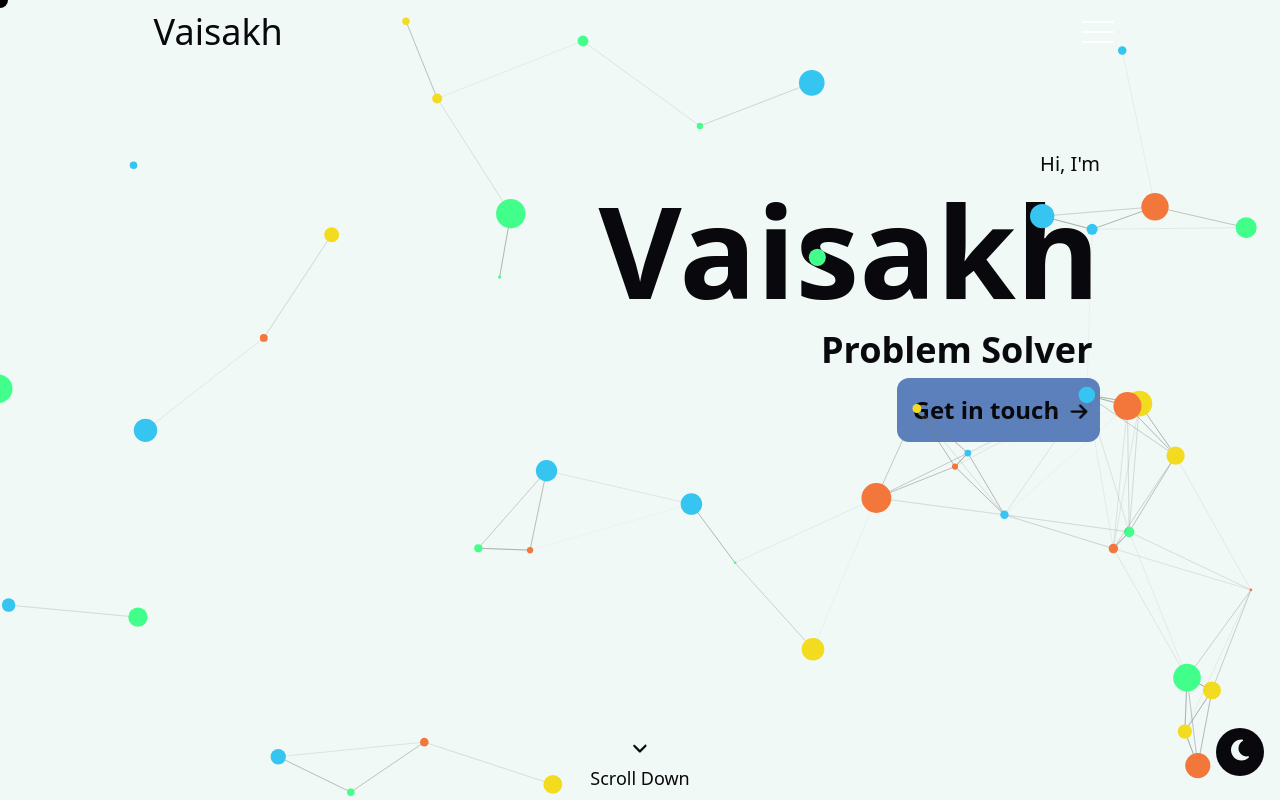
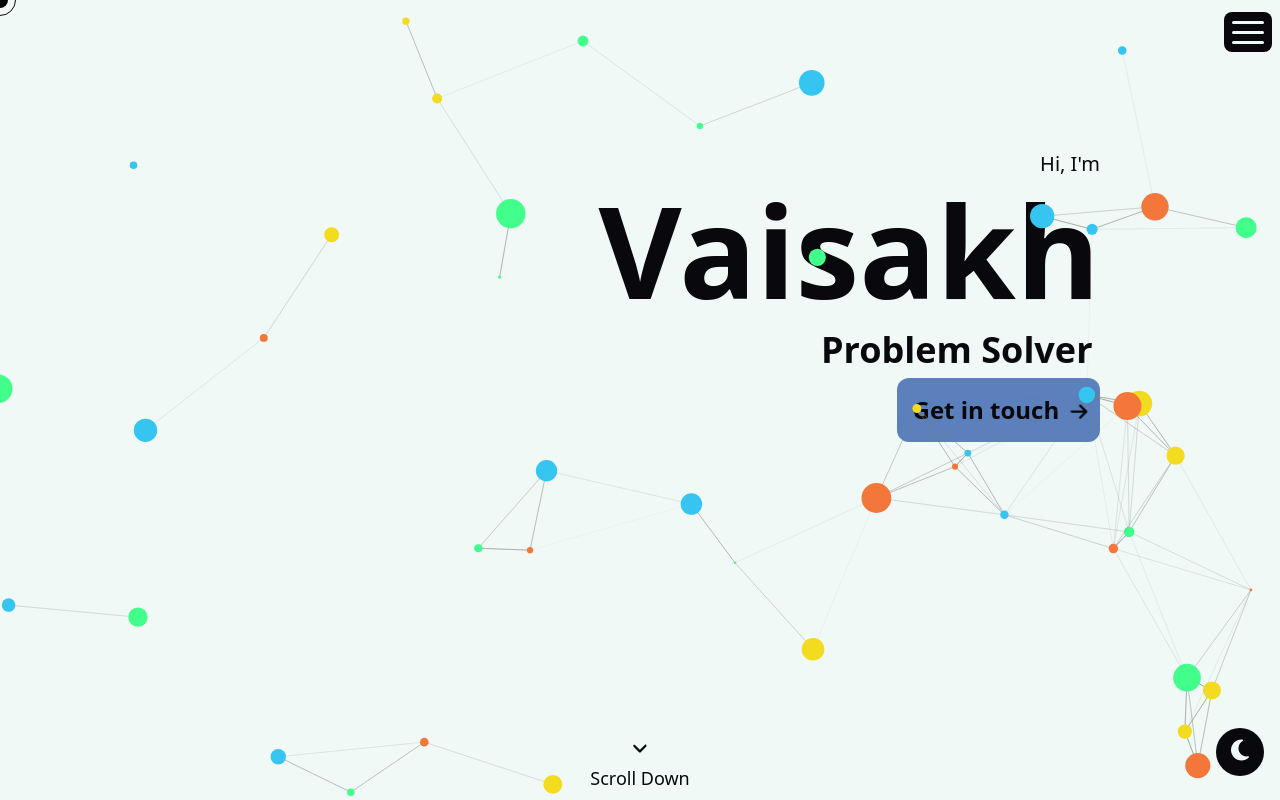
Before and after one commit to cr1spyvada/Simple-Portfolio, a Next.js app: page / in a window 1280 px wide. Shown: the top 800 px of the page. Built offline with nearby package versions, Linux system fonts and the light colour scheme.

Commit message:
update to navbar

```diff
--- a/components/NavBar.js
+++ b/components/NavBar.js
@@ -12,16 +12,42 @@ export const NavBar = ({ textEnter, textLeave }) => {
   };
   return (
     // TODO: add content to meta
-    <div className="invisible md:visible fixed w-full md:w-[75vw] left-[12vw] z-[110] top-3 text-2xl md:text-4xl flex justify-between items-center">
-      <div className="">Vaisakh</div>
+    <>
+      <div className="rounded-lg px-2 fixed w-full z-[110] top-3 text-2xl md:text-4xl flex justify-end items-center">
+        <div className="h-10 flex rounded-lg justify-center items-center px-2 bg-w6 dark:bg-w1">
           <button
             // onMouseOver={textEnter}
             // onMouseOut={textLeave}
             onClick={toggleNav}
-        className="relative">
-        <div className={open ? 'active-hamburger' : 'hamburger'}></div>
+            className="relative h-10">
+            <div
+              className={
+                open
+                  ? 'active-hamburger before:bg-w1 dark:before:bg-w2 after:bg-w1 dark:after:bg-w2'
+                  : 'hamburger before:bg-w1 dark:before:bg-w2 after:bg-w1 dark:after:bg-w2 bg-w1 dark:bg-w2'
+              }></div>
           </button>
         </div>
+      </div>
+      <div
+        className={`h-[100vh] w-[100vw] fixed backdrop-blur-xl z-[105] flex flex-col justify-start items-center text-xl md:text-6xl transition-all ease-in-out duration-500
+          ${open ? 'translate-x-open' : 'translate-x-full'}
+          `}>
+        <div className="list-none my-auto flex flex-col gap-y-5">
+          {tabArray.map((value, idx) => (
+            <li
+              key={idx}
+              onClick={() => setOpen(!open)}
+              className="items-center w-max mx-auto my-5 text-center transition group delay-250 duration-300 md:mx-4 rounded-md p-1">
+              <a onMouseOver={() => textEnter(2)} onMouseLeave={textLeave} href={'#' + value}>
+                {value}
+                <span className="block max-w-0 group-hover:max-w-full transition-all duration-500 h-0.5 bg-w4 dark:bg-w2"></span>
+              </a>
+            </li>
+          ))}
+        </div>
+      </div>
+    </>
   );
 };
 // <div className="sticky z-[100] rounded-3xl flex px-20 bg-transparent justify-between w-full top-0 left-0 py-4 md:py-1 items-center flex-col md:flex-row">
--- a/components/PageContainer.js
+++ b/components/PageContainer.js
@@ -12,7 +12,7 @@ export const PageContainer = ({
     <div
       id={title}
       className={`
-      ${height} md:w-[75vw] md:backdrop-blur-xl dark:border-w2 border-0 daark:shadow-[#bfbebe]  md:shadow-lg rounded-xl mx-auto md:h-screen flex flex-col justify-center px-10 md:px-20 dark:text-w1 ${
+      ${height} md:w-[75vw] md:backdrop-blur-xl dark:border-w2 border-0 dark:shadow-w1  md:shadow-sm rounded-xl mx-auto md:h-screen flex flex-col justify-center px-10 md:px-20 dark:text-w1 ${
         title ? 'py-20' : 'py-0'
       } ${color}`}>
       {title && (
--- a/pages/index.js
+++ b/pages/index.js
@@ -86,7 +86,8 @@ export default function Home() {
       x: mousePosition.x - 16,
       y: mousePosition.y - 16,
       backgroundColor: 'transparent',
-      border: '1px solid #F0F9F6'
+      border: '1px solid #08080D',
+      borderColor: darkTheme ? '#F0F9F6' : '#08080D'
     }
   };
   const textEnter = (id = 1) => {
@@ -121,7 +122,7 @@ export default function Home() {
         <About textEnter={textEnter} textLeave={textLeave} />
         <Experience textEnter={textEnter} textLeave={textLeave} />
         <Projects textEnter={textEnter} textLeave={textLeave} />
-        <div className="fixed z-[2] items-end flex flex-col gap-y-2 bottom-5 right-0 p-1 md:mr-3">
+        <div className="fixed z-[110] items-end flex flex-col gap-y-2 bottom-5 right-0 p-1 md:mr-3">
           {visible && <ToggleButton onClick={scrollToTop} icon={faArrowUp} />}
           <ToggleButton onClick={changeState} icon={!darkTheme ? faMoon : faSun} />
         </div>
@@ -137,12 +138,12 @@ export default function Home() {
       <Footer textEnter={textEnter} textLeave={textLeave} />
       <motion.div
         transition={{ duration: 2, type: 'spring', stiffness: 900, mass: 0.15 }}
-        className="fixed h-4 w-4 bg-w6 dark:bg-w1 z-[110] top-0 left-0 pointer-events-none rounded-full"
+        className="invisible sm:visible fixed h-4 w-4 bg-w6 dark:bg-w1 z-[110] top-0 left-0 pointer-events-none rounded-full"
         variants={variants}
         animate={cursorVariant}></motion.div>
       <motion.div
         transition={{ duration: 2, type: 'spring', stiffness: 100, mass: 0.1 }}
-        className="fixed h-8 w-8 bg-w2 dark:bg-w2 z-[110] top-0 left-0 pointer-events-none rounded-full"
+        className="invisible sm:visible fixed h-8 w-8 bg-w2 dark:bg-w2 z-[110] top-0 left-0 pointer-events-none rounded-full"
         variants={variantsOuter}
         animate={'default'}></motion.div>
     </div>
--- a/styles/globals.css
+++ b/styles/globals.css
@@ -17,6 +17,11 @@
   }
 }
 
+:root {
+  --w2: #c57b57;
+  --w6: #08080d;
+  --height: 3px;
+}
 *,
 html {
   cursor: none;
@@ -25,11 +30,10 @@ html {
 
 .hamburger::before {
   width: 2rem;
-  height: 2px;
+  height: var(--height);
   display: inline-flex;
   content: '';
   border-radius: 1em;
-  background-color: white;
   position: absolute;
   left: 0;
   transition: all 0.5s ease-in-out;
@@ -37,11 +41,10 @@ html {
 }
 .hamburger::after {
   width: 2rem;
-  height: 2px;
+  height: var(--height);
   display: inline-flex;
   content: '';
   border-radius: 1em;
-  background-color: white;
   position: absolute;
   left: 0;
   transition: all 0.5s ease-in-out;
@@ -49,19 +52,17 @@ html {
 }
 .hamburger {
   width: 2rem;
-  height: 2px;
+  height: var(--height);
   border-radius: 1em;
-  background-color: white;
   transition: all 0.5s ease-in-out;
 }
 
 .active-hamburger::before {
   width: 2rem;
-  height: 2px;
+  height: var(--height);
   display: inline-flex;
   content: '';
   border-radius: 1em;
-  background-color: white;
   position: absolute;
   top: 0;
   left: 0;
@@ -70,11 +71,10 @@ html {
 }
 .active-hamburger::after {
   width: 2rem;
-  height: 2px;
+  height: var(--height);
   display: inline-flex;
   content: '';
   border-radius: 1em;
-  background-color: white;
   position: absolute;
   top: 0;
   left: 0;
@@ -83,7 +83,7 @@ html {
 }
 .active-hamburger {
   width: 2rem;
-  height: 2px;
+  height: var(--height);
   border-radius: 1em;
   transform: translateX(-3rem);
   background-color: transparent;
```
Lines whose indentation alone changed are shown as unchanged.
